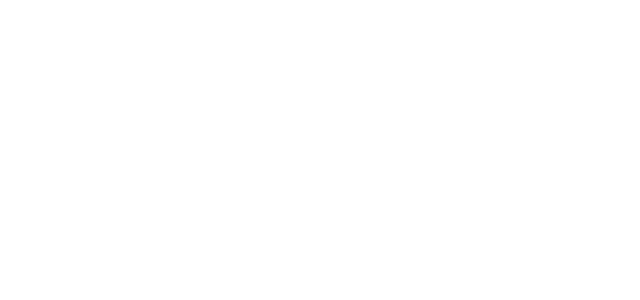
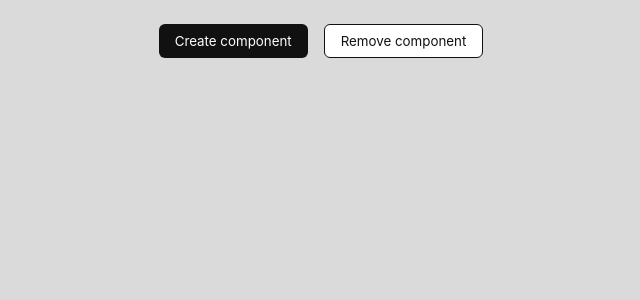
Before and after one commit to cjosue15/angular-dynamic-components, an Angular app: page / in a window 1280 px wide. Shown: the top 300 px of the page, without its empty margins (311-951 px from the left). Built offline with nearby package versions, Linux system fonts and the light colour scheme.

Commit message:
feat: implement dynamic component creation and styling

```diff
--- a/src/app/app.component.ts
+++ b/src/app/app.component.ts
@@ -1,8 +1,65 @@
-import { Component } from '@angular/core';
+import {
+  Component,
+  ComponentRef,
+  inject,
+  TemplateRef,
+  viewChild,
+  ViewContainerRef,
+} from '@angular/core';
+import { CardComponent } from './dynamic-components/components/card.component';
 
 @Component({
   selector: 'app-root',
-  template: ``,
+  template: `
+    <header>
+      <button (click)="createComponent()">Create component</button>
+      <button (click)="removeComponent()" class="secondary">
+        Remove component
+      </button>
+    </header>
+
+    <main>
+      <!-- <app-card /> -->
+
+      <!-- <app-card>  </app-card> -->
+      <ng-container #container />
+
+      <ng-template #content>
+        <p>Hi i'm the content</p>
+      </ng-template>
+    </main>
+  `,
   styleUrl: './app.component.css',
+  imports: [CardComponent],
 })
-export class AppComponent {}
+export class AppComponent {
+  ref = inject(ViewContainerRef);
+
+  container = viewChild.required('container', { read: ViewContainerRef });
+
+  content = viewChild.required<TemplateRef<unknown>>('content');
+
+  componentRef!: ComponentRef<CardComponent>;
+
+  createComponent() {
+    const template = this.container().createEmbeddedView(this.content());
+
+    this.componentRef = this.container().createComponent(CardComponent, {
+      projectableNodes: [template.rootNodes],
+    });
+
+    this.componentRef.setInput('title', 'New title');
+
+    this.componentRef.instance.remove.subscribe(() => {
+      this.componentRef.destroy();
+    });
+
+    // setTimeout(() => {
+    //   this.componentRef.destroy();
+    // }, 2000);
+  }
+
+  removeComponent() {
+    this.container().remove(1);
+  }
+}
--- /dev/null
+++ b/src/app/dynamic-components/components/card.component.ts
@@ -0,0 +1,30 @@
+import { Component, Input, input, OnDestroy, output } from '@angular/core';
+
+@Component({
+  selector: 'app-card',
+  template: `
+    <div class="title">
+      <h2>{{ title() }}</h2>
+
+      <button (click)="deleteCard()">Remove</button>
+    </div>
+    <p>{{ description }}</p>
+
+    <ng-content />
+  `,
+})
+export class CardComponent implements OnDestroy {
+  title = input<string>('View Component');
+
+  @Input() description = 'This is the view component';
+
+  remove = output();
+
+  deleteCard() {
+    this.remove.emit();
+  }
+
+  ngOnDestroy() {
+    console.log('destroy');
+  }
+}
--- a/src/styles.css
+++ b/src/styles.css
@@ -2,6 +2,7 @@
   margin: 0;
   font-family: -apple-system, BlinkMacSystemFont, "Segoe UI", Roboto,
     "Helvetica Neue", Arial, sans-serif;
+  background-color: #dadada;
 }
 
 app-step {
@@ -16,14 +17,51 @@
     margin-bottom: 16px;
     font-size: 24px;
   }
+}
 
 button {
   background-color: #111;
   border: none;
   color: white;
   font-family: inherit;
-    border-radius: 8px;
+  border-radius: 6px;
   padding: 8px 16px;
   margin-right: 16px;
+  cursor: pointer;
+
+  &.secondary {
+    background-color: white;
+    border: 1px solid #111;
+    color: #111;
   }
 }
+
+header {
+  display: flex;
+  justify-content: center;
+  padding: 24px;
+}
+
+app-card {
+  display: block;
+  padding: 20px;
+  border: 1px solid #111;
+  margin: 40px;
+  border-radius: 8px;
+  background-color: white;
+
+  h2 {
+    margin-top: 0;
+    margin-bottom: 16px;
+    font-size: 20px;
+  }
+
+  p {
+    margin-bottom: 0;
+  }
+
+  .title {
+    display: flex;
+    justify-content: space-between;
+  }
+}
```
Also changed, not shown: src/app/dynamic-components/components/view.component.ts (deleted, +0 -9 lines). Lines whose indentation alone changed are shown as unchanged.
